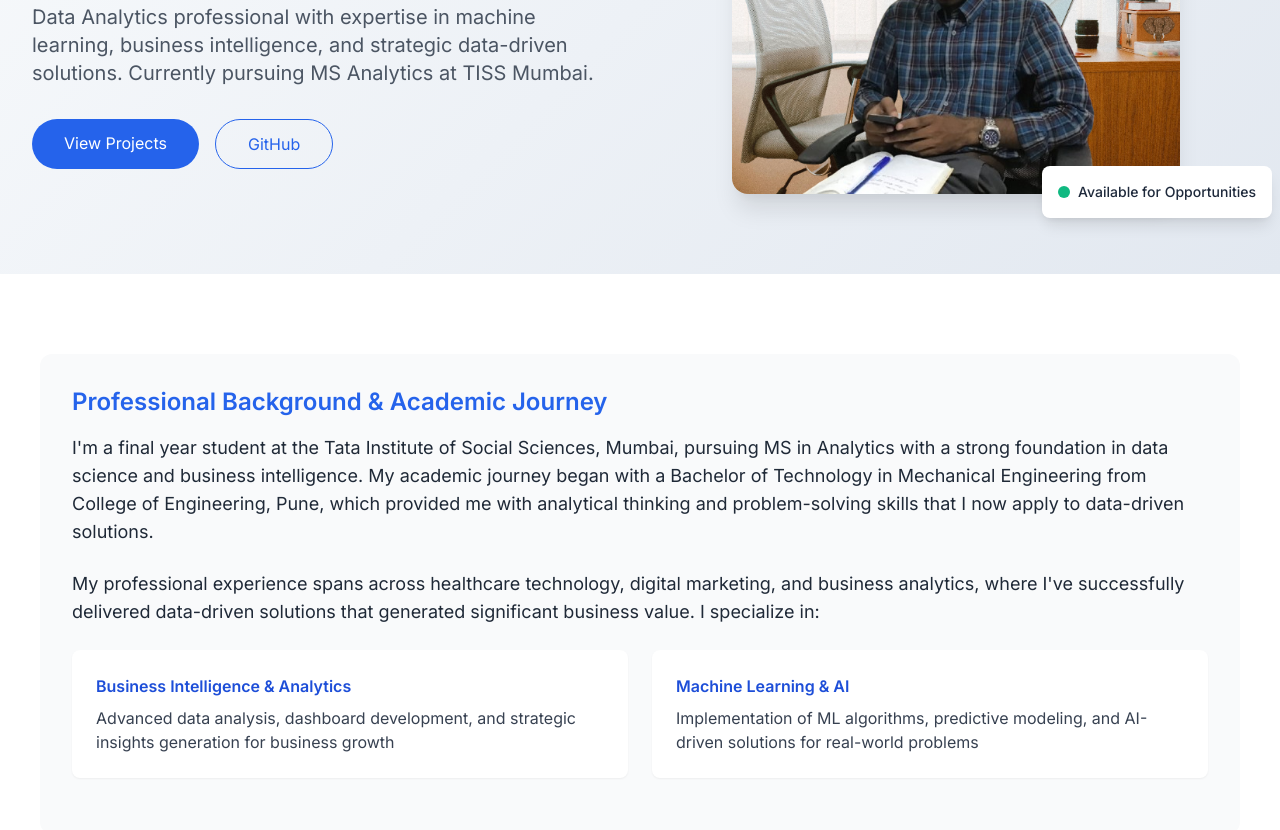
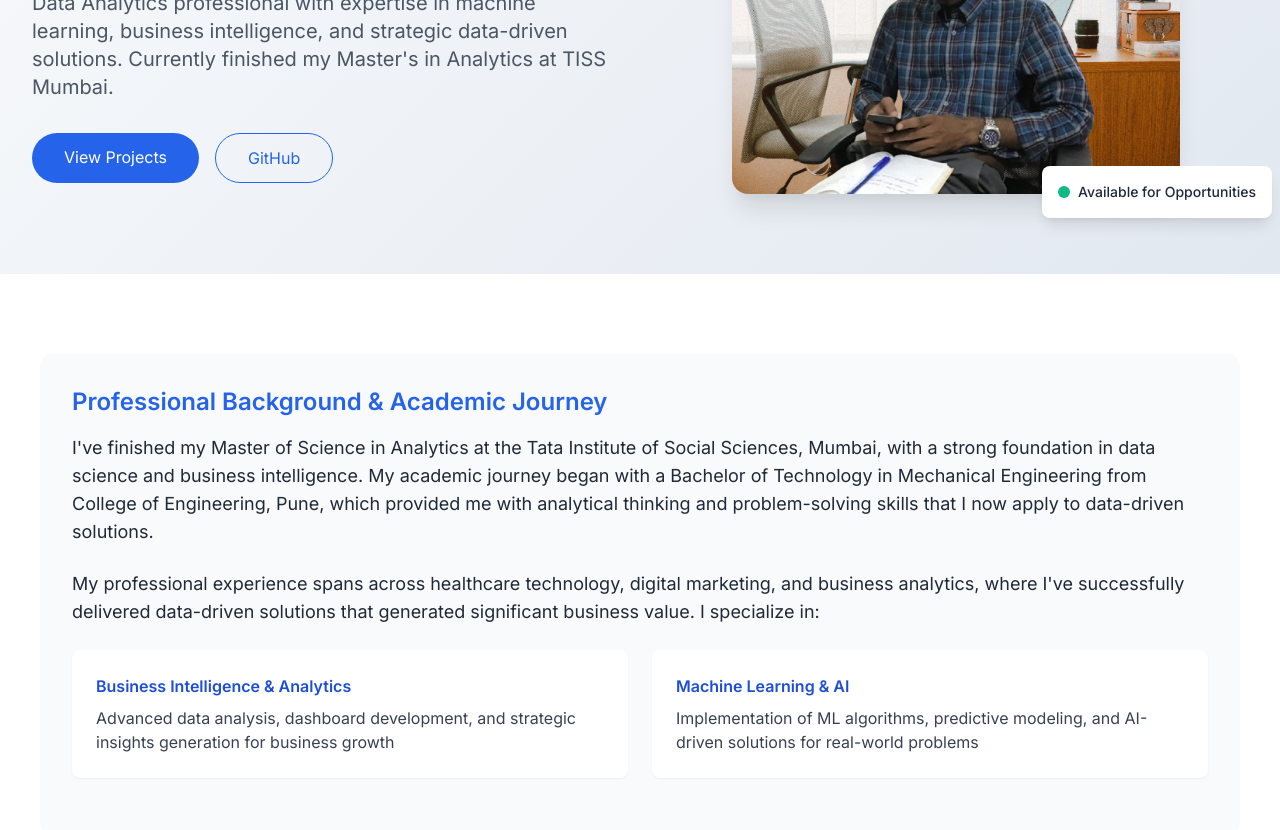
Before and after one commit to Prashikpy/prashikportfolio, a plain HTML site: page index.html in a window 1280 px wide. Shown: the part 270-1100 px from the top of the page. Drawn offline with nearby package versions, Linux system fonts and the light colour scheme.

Commit message:
Update index.html

```diff
--- a/index.html
+++ b/index.html
@@ -116,7 +116,7 @@ Transforming Data into
 <span class="gradient-text">Actionable Insights</span>
 </h1>
 <p class="text-xl text-gray-600 mb-8">
-Data Analytics professional with expertise in machine learning, business intelligence, and strategic data-driven solutions. Currently pursuing MS Analytics at TISS Mumbai.
+Data Analytics professional with expertise in machine learning, business intelligence, and strategic data-driven solutions. Currently finished my Master's in Analytics at TISS Mumbai.
 </p>
 <div class="flex space-x-4">
 <a href="#projects" class="px-8 py-3 bg-blue-600 text-white rounded-full
@@ -150,7 +150,7 @@ max-w-md mx-auto rounded-2xl shadow-xl">
 <div class="bg-gray-50 p-8 rounded-xl mb-8">
 <h3 class="text-2xl font-semibold mb-4 text-blue-600">Professional Background & Academic Journey</h3>
 <p class="text-lg text-gray-800 mb-6">
-I'm a final year student at the Tata Institute of Social Sciences, Mumbai, pursuing MS in Analytics with a strong foundation in data science and business intelligence. My academic journey began with a Bachelor of Technology in Mechanical Engineering from College of Engineering, Pune, which provided me with analytical thinking and problem-solving skills that I now apply to data-driven solutions.
+I've finished my Master of Science in Analytics at the Tata Institute of Social Sciences, Mumbai, with a strong foundation in data science and business intelligence. My academic journey began with a Bachelor of Technology in Mechanical Engineering from College of Engineering, Pune, which provided me with analytical thinking and problem-solving skills that I now apply to data-driven solutions.
 </p>
 <p class="text-lg text-gray-800 mb-6">
 My professional experience spans across healthcare technology, digital marketing, and business analytics, where I've successfully delivered data-driven solutions that generated significant business value. I specialize in:
```
